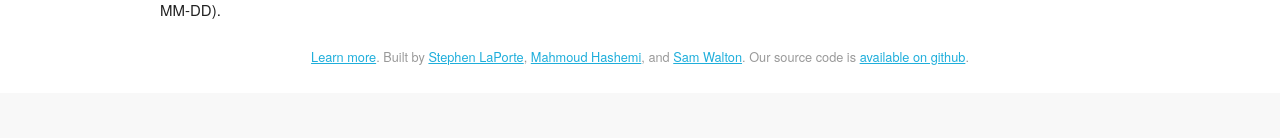
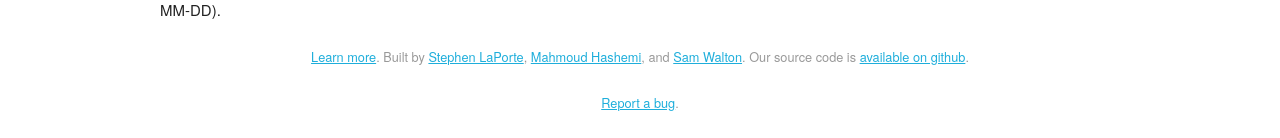
Before and after one commit to WikipediaLibrary/hashtags, a Django app: page /docs/ in a window 1280 px wide. Shown: the part 968-1106 px from the top of the page. Before the commit the page ends 1033 px from the top, so only its background shows below. Run offline with Django 3.2, Linux system fonts and the light colour scheme; parts of the project's set-up code (start-up, migrations or seed data) failed here and were passed over.

Commit message:
'Report a bug' link to Phab

```diff
--- a/hashtagsv2/hashtags/templates/hashtags/base.html
+++ b/hashtagsv2/hashtags/templates/hashtags/base.html
@@ -33,7 +33,8 @@
     <div class="container">
       <div class="row">
         <div class="full width">
-          <p><a href="{% url 'docs' %}">Learn more</a>. Built by <a href="https://twitter.com/sklaporte">Stephen LaPorte</a>, <a href="https://twitter.com/mhashemi">Mahmoud Hashemi</a>, and <a href="https://twitter.com/Samwalton9">Sam Walton</a>. Our source code is <a href="https://github.com/samwalton9/hashtags">available on github</a>.
+          <p><a href="{% url 'docs' %}">Learn more</a>. Built by <a href="https://twitter.com/sklaporte">Stephen LaPorte</a>, <a href="https://twitter.com/mhashemi">Mahmoud Hashemi</a>, and <a href="https://twitter.com/Samwalton9">Sam Walton</a>. Our source code is <a href="https://github.com/samwalton9/hashtags">available on github</a>.</p>
+          <p><a href="https://phabricator.wikimedia.org/maniphest/task/edit/form/1/?tags=hashtags">Report a bug</a>.</p>
         </div>
       </div>
     </div>
```
